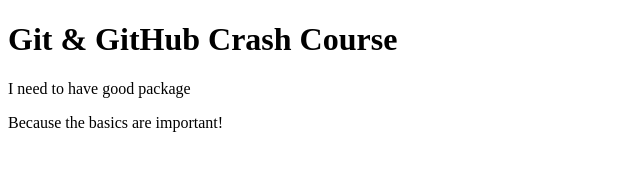
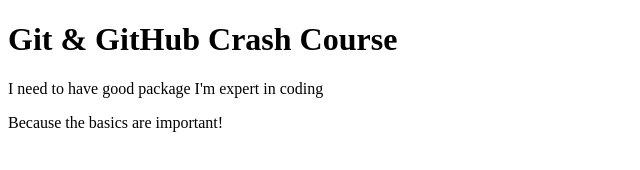
Before and after one commit to gitwfactions/test, a plain HTML site: page index.html in a window 1280 px wide. Shown: the whole page, without its empty margins (0-640 px from the left). Drawn offline with Linux system fonts and the light colour scheme.

Commit message:
I need something

```diff
--- a/index.html
+++ b/index.html
@@ -9,6 +9,7 @@
   <body>
     <h1>Git & GitHub Crash Course</h1>
     I need to have good package
+    I'm expert in coding
     <p>Because the basics are important!</p>
   </body>
 </html>
```
